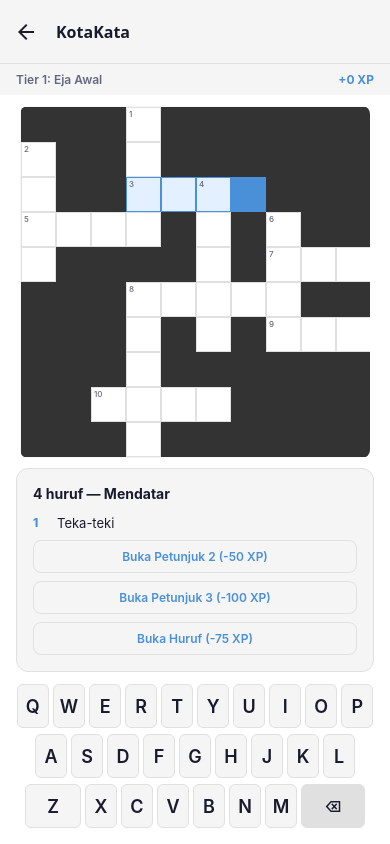
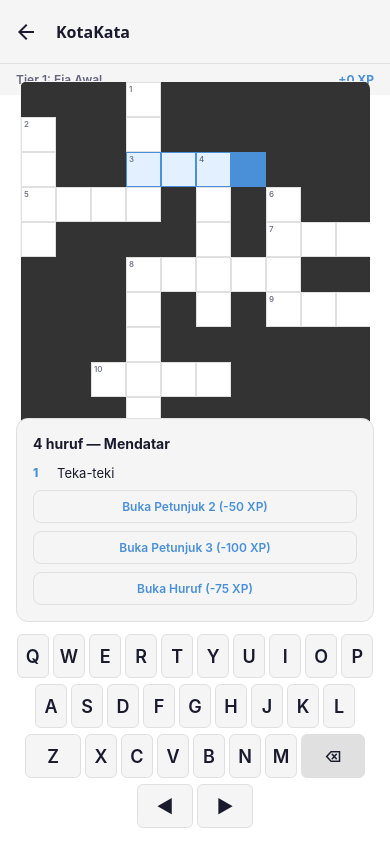
Before and after one commit to fadhly-permata/KotaKata.AI, a React Native app: screen /Game in a window 390 px wide. Both pictures are taken after a click on the element 248 px from the left and 271 px from the top of the page. Built offline with nearby package versions, Linux system fonts and the light colour scheme; no server answers; what react-native-logs would draw is missing.

Commit message:
feat: green color + lock solved words, skip locked cells, keyboard navigation arrows

```diff
--- a/src/presentation/components/game/CrosswordGrid.tsx
+++ b/src/presentation/components/game/CrosswordGrid.tsx
@@ -49,10 +49,23 @@ export default function CrosswordGrid({
     return set;
   }, [selectedWordIndex, board.words]);
 
+  // Build set of solved cells (locked words)
+  const solvedCells = useMemo(() => {
+    const set = new Set<string>();
+    for (const w of board.words) {
+      if (!w.solved) continue;
+      for (const c of w.cells) {
+        set.add(`${c.row},${c.col}`);
+      }
+    }
+    return set;
+  }, [board.words]);
+
   const renderCell = (cell: BoardCell) => {
     const key = `${cell.row},${cell.col}`;
     const isSelected = selectedCell?.row === cell.row && selectedCell?.col === cell.col;
     const isHighlighted = selectedCells.has(key);
+    const isSolved = solvedCells.has(key);
     const letter = filledLetters.get(key) ?? (cell.isLocked ? cell.letter : "");
 
     if (cell.isBlocked) {
@@ -71,29 +84,39 @@ export default function CrosswordGrid({
       );
     }
 
+    // Color selection
+    let bgColor: string;
+    let borderColor: string;
+    let borderW = 1;
+
+    if (isSolved) {
+      bgColor = "#1B5E20"; // dark green
+      borderColor = "#2E7D32";
+    } else if (isSelected) {
+      bgColor = theme.colors.primary;
+      borderColor = theme.colors.primary;
+      borderW = 2;
+    } else if (isHighlighted) {
+      bgColor = theme.mode === "dark" ? "#2A3A5C" : "#E3F0FF";
+      borderColor = theme.colors.primary;
+    } else {
+      bgColor = theme.colors.cellActive;
+      borderColor = theme.colors.cellBorder;
+    }
+
     return (
       <TouchableOpacity
         key={key}
-        activeOpacity={0.6}
-        onPress={() => onCellPress(cell.row, cell.col)}
+        activeOpacity={isSolved ? 1 : 0.6}
+        onPress={isSolved ? undefined : () => onCellPress(cell.row, cell.col)}
         style={[
           styles.cell,
           {
             width: cellSize,
             height: cellSize,
-            backgroundColor: isSelected
-              ? theme.colors.primary
-              : isHighlighted
-                ? theme.mode === "dark"
-                  ? "#2A3A5C"
-                  : "#E3F0FF"
-                : theme.colors.cellActive,
-            borderColor: isSelected
-              ? theme.colors.primary
-              : isHighlighted
-                ? theme.colors.primary
-                : theme.colors.cellBorder,
-            borderWidth: isSelected ? 2 : 1,
+            backgroundColor: bgColor,
+            borderColor: borderColor,
+            borderWidth: borderW,
           },
         ]}
       >
@@ -115,7 +138,7 @@ export default function CrosswordGrid({
             styles.cellLetter,
             {
               fontSize,
-              color: cell.isLocked ? theme.colors.primary : theme.colors.cellText,
+              color: isSolved ? "#81C784" : theme.colors.cellText,
             },
           ]}
         >
--- a/src/presentation/components/game/InGameKeyboard.tsx
+++ b/src/presentation/components/game/InGameKeyboard.tsx
@@ -12,6 +12,8 @@ export default function InGameKeyboard() {
   const { theme } = useTheme();
   const inputLetter = useGameStore((s) => s.inputLetter);
   const deleteLetter = useGameStore((s) => s.deleteLetter);
+  const navigateToCell = useGameStore((s) => s.navigateToCell);
+  const inputOrientation = useGameStore((s) => s.inputOrientation);
 
   const handlePress = (key: string) => {
     if (key === "⌫") {
@@ -20,6 +22,8 @@ export default function InGameKeyboard() {
       inputLetter(key);
     }
   };
+
+  const isHorizontal = inputOrientation === "horizontal";
 
   return (
     <View style={styles.container}>
@@ -56,6 +60,45 @@ export default function InGameKeyboard() {
           })}
         </View>
       ))}
+
+      {/* Navigation row */}
+      <View style={styles.row}>
+        {isHorizontal ? (
+          <>
+            <TouchableOpacity
+              activeOpacity={0.6}
+              onPress={() => navigateToCell("left")}
+              style={[styles.navKey, { backgroundColor: theme.colors.surface, borderColor: theme.colors.border }]}
+            >
+              <Text style={[styles.navText, { color: theme.colors.text }]}>◀</Text>
+            </TouchableOpacity>
+            <TouchableOpacity
+              activeOpacity={0.6}
+              onPress={() => navigateToCell("right")}
+              style={[styles.navKey, { backgroundColor: theme.colors.surface, borderColor: theme.colors.border }]}
+            >
+              <Text style={[styles.navText, { color: theme.colors.text }]}>▶</Text>
+            </TouchableOpacity>
+          </>
+        ) : (
+          <>
+            <TouchableOpacity
+              activeOpacity={0.6}
+              onPress={() => navigateToCell("up")}
+              style={[styles.navKey, { backgroundColor: theme.colors.surface, borderColor: theme.colors.border }]}
+            >
+              <Text style={[styles.navText, { color: theme.colors.text }]}>▲</Text>
+            </TouchableOpacity>
+            <TouchableOpacity
+              activeOpacity={0.6}
+              onPress={() => navigateToCell("down")}
+              style={[styles.navKey, { backgroundColor: theme.colors.surface, borderColor: theme.colors.border }]}
+            >
+              <Text style={[styles.navText, { color: theme.colors.text }]}>▼</Text>
+            </TouchableOpacity>
+          </>
+        )}
+      </View>
     </View>
   );
 }
@@ -82,4 +125,16 @@ const styles = StyleSheet.create({
   keyText: {
     fontWeight: "600",
   },
+  navKey: {
+    width: 56,
+    height: 44,
+    borderRadius: 6,
+    borderWidth: 1,
+    justifyContent: "center",
+    alignItems: "center",
+  },
+  navText: {
+    fontSize: 18,
+    fontWeight: "700",
+  },
 });
--- a/src/presentation/stores/gameStore.ts
+++ b/src/presentation/stores/gameStore.ts
@@ -68,7 +68,7 @@ export const useGameStore = create<GameState>((set, get) => ({
     if (!board) return;
 
     const cell = board.grid[row]?.[col];
-    if (!cell || cell.isBlocked) return;
+    if (!cell || cell.isBlocked || cell.isLocked) return;
 
     const state = get();
     if (state.selectedCell?.row === row && state.selectedCell?.col === col) {
@@ -188,6 +188,10 @@ export const useGameStore = create<GameState>((set, get) => ({
     if (!word || word.solved) return;
 
     word.solved = true;
+    // Lock all cells in this word so they can't be edited
+    for (const cell of word.cells) {
+      cell.isLocked = true;
+    }
     const xpGain = calcXpGain(word.word.length, board.tierLevel);
     const newWordsSolved = get().wordsSolved + 1;
     const newCurrentXp = get().currentXp + xpGain;
```
